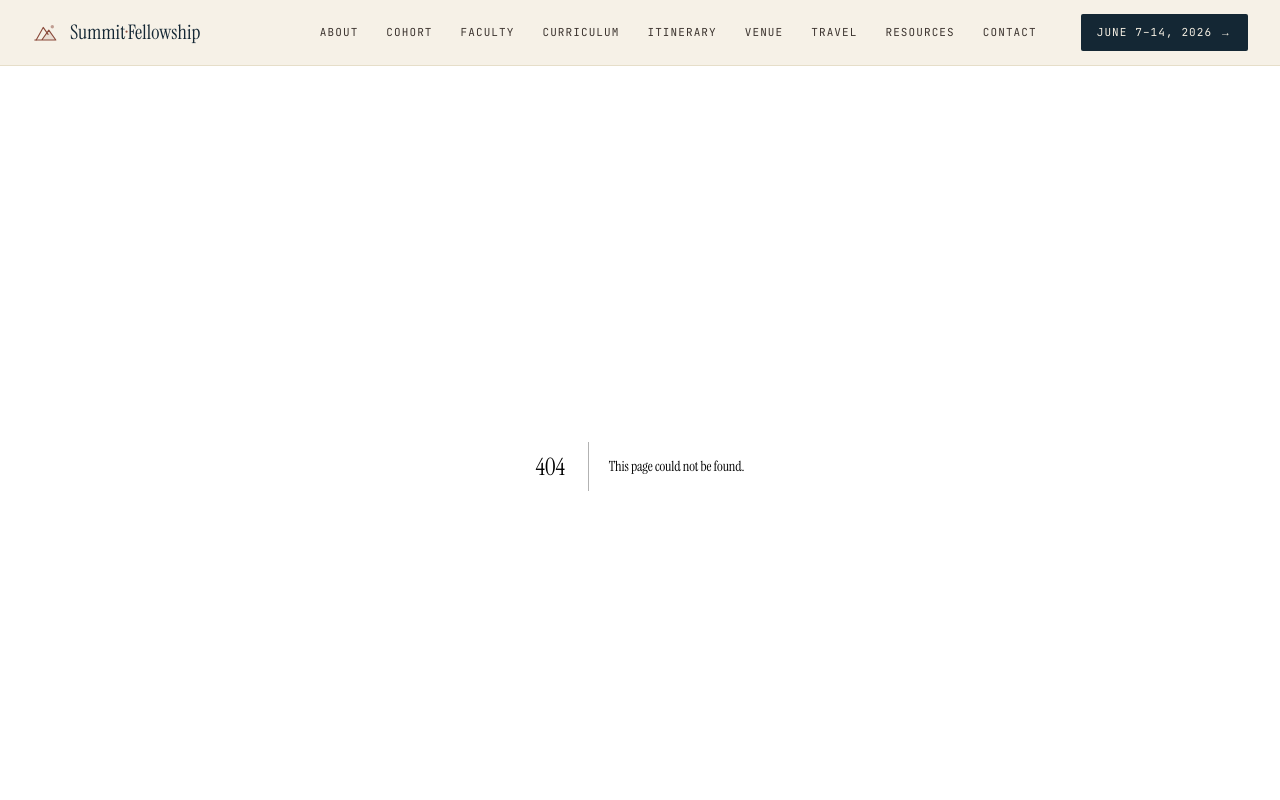
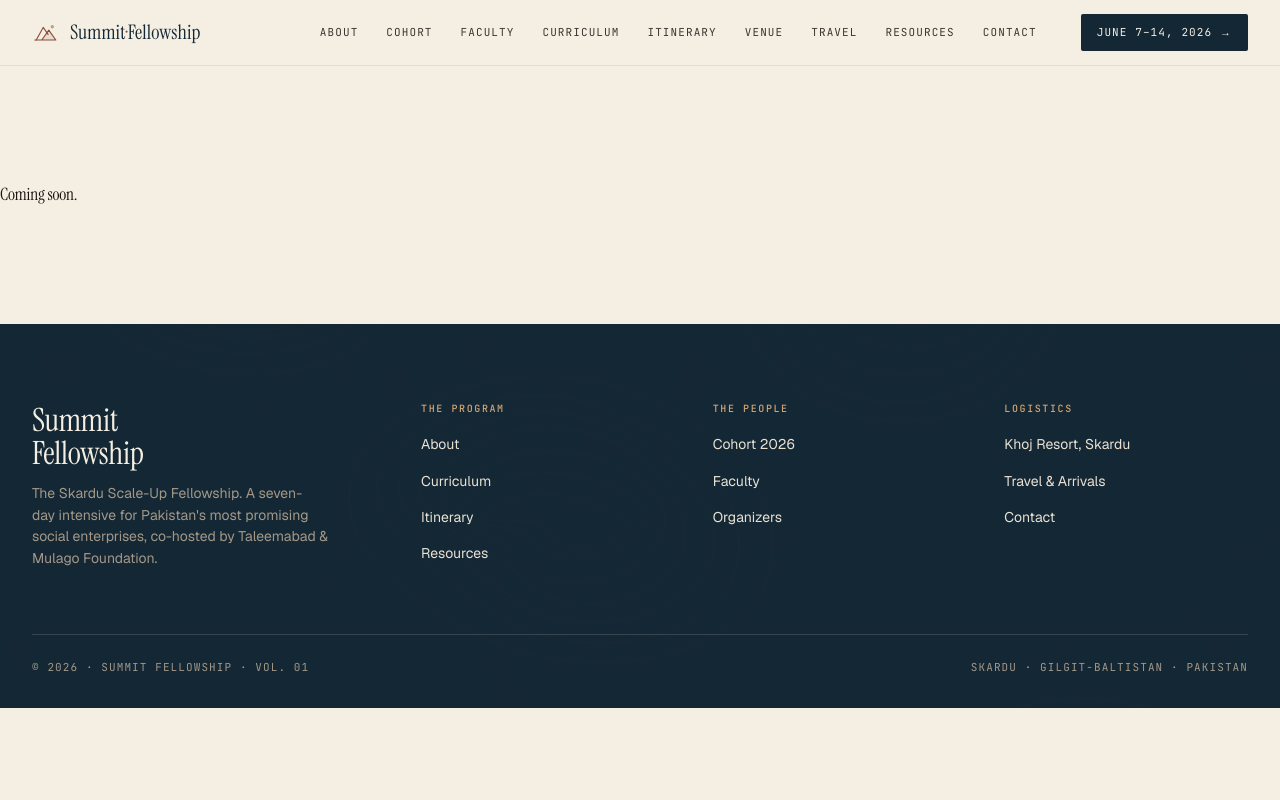
Before and after one commit to usmanjaved-droid/summit-fellowship-website, a Next.js app: page /curriculum in a window 1280 px wide. Before the commit this address had no page. Shown: the top 800 px of the page. Built offline with nearby package versions, Linux system fonts and the light colour scheme.

Commit message:
refactor(routes): rename fellows/schedule/logistics to cohort/itinerary/travel; add curriculum/venue/contact stubs

```diff
--- /dev/null
+++ b/app/contact/page.tsx
@@ -0,0 +1,3 @@
+export default function Page() {
+  return <div className="container" style={{padding:'120px 0'}}><h1>Coming soon.</h1></div>;
+}
--- /dev/null
+++ b/app/curriculum/page.tsx
@@ -0,0 +1,3 @@
+export default function Page() {
+  return <div className="container" style={{padding:'120px 0'}}><h1>Coming soon.</h1></div>;
+}
--- /dev/null
+++ b/app/venue/page.tsx
@@ -0,0 +1,3 @@
+export default function Page() {
+  return <div className="container" style={{padding:'120px 0'}}><h1>Coming soon.</h1></div>;
+}
```
Also changed, not shown: app/cohort/fellows-content.tsx (renamed from app/fellows/fellows-content.tsx), app/cohort/page.tsx (renamed from app/fellows/page.tsx), app/itinerary/page.tsx (renamed from app/schedule/page.tsx), app/travel/page.tsx (renamed from app/logistics/page.tsx).
